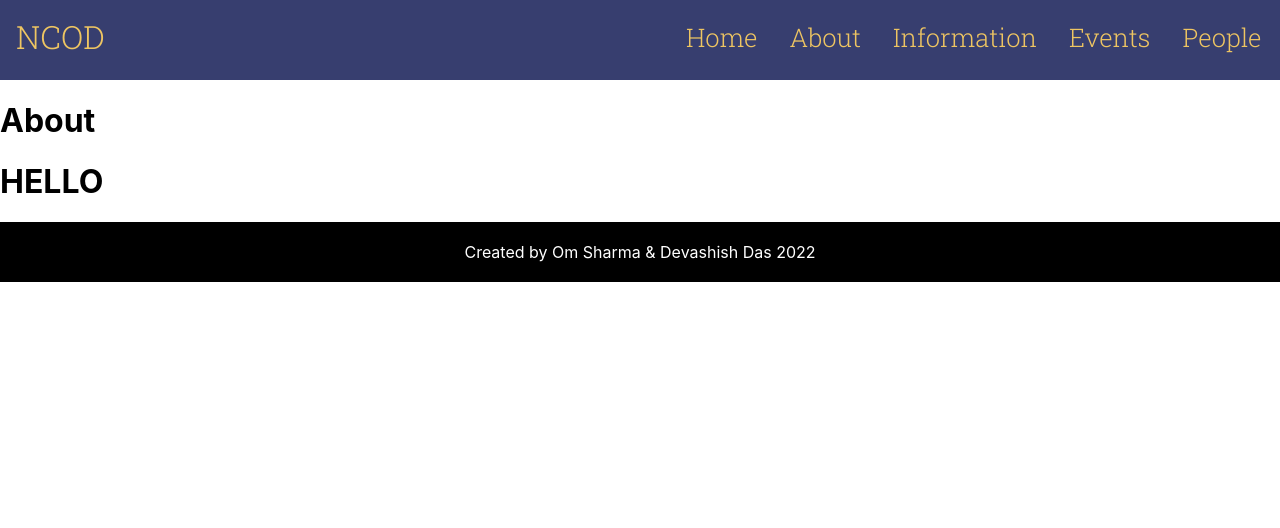
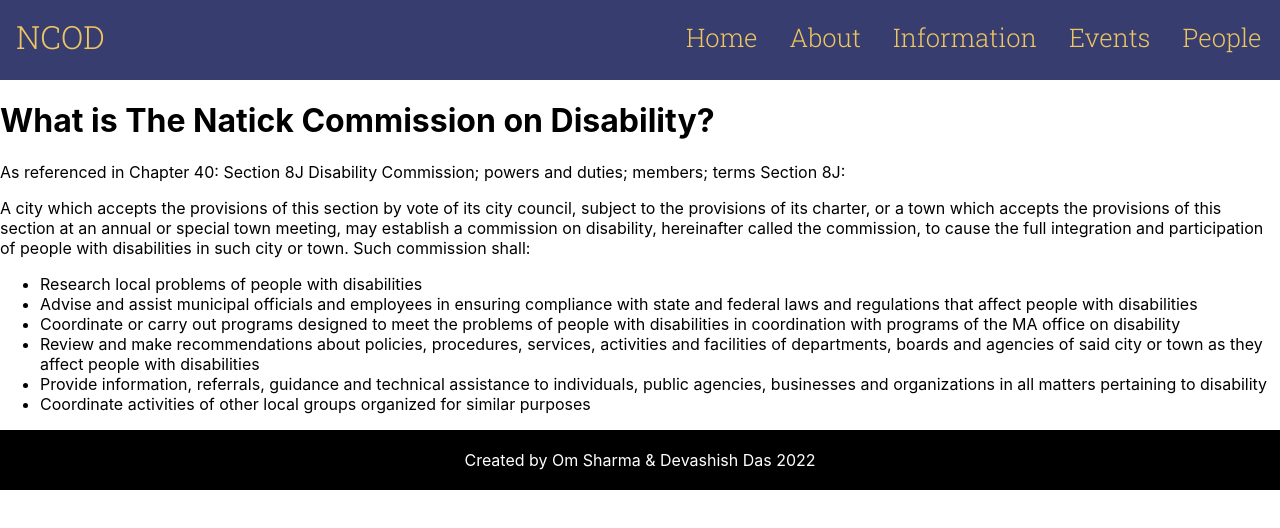
Before and after one commit to Aapuji/Natick-Disabilities-Website, a Next.js app: page /about in a window 1280 px wide. Shown: the top 528 px of the page. Built offline with nearby package versions, Linux system fonts and the light colour scheme.

Commit message:
Added Citation

```diff
--- a/pages/about.js
+++ b/pages/about.js
@@ -1,12 +1,34 @@
 import Head from 'next/head';
 import Layout from '../components/Layout';
-import styles from '../styles/main.module.css'
+import aboutStyles from '../styles/About.module.css';
 
 export default function About() {
   return <>
     <Layout title="Natick Commission on Disability">
-      <h1>About</h1>
-      <h1>HELLO</h1>
+      <h1 className = {aboutStyles.miniAboutHeading}>What is The Natick Commission on Disability?</h1>
+      <p  className = {aboutStyles.miniAbout}>As referenced in Chapter 40: Section 8J Disability Commission; powers and duties; members; terms Section 8J:</p>
+      <p>A city which accepts the provisions of this section by vote of its city council, subject to the provisions of its charter, or a town which accepts the provisions of this section at an annual or special town meeting, may establish a commission on disability, hereinafter called the commission, to cause the full integration and participation of people with disabilities in such city or town. Such commission shall: </p>
+      <ul>
+        <li>
+        Research local problems of people with disabilities
+        </li>
+        <li>
+        Advise and assist municipal officials and employees in ensuring compliance with state and federal laws and regulations that affect people with disabilities
+        </li>
+        <li>
+        Coordinate or carry out programs designed to meet the problems of people with disabilities in coordination with programs of the MA office on disability
+        </li>
+        <li>
+        Review and make recommendations about policies, procedures, services, activities and facilities of departments, boards and agencies of said city or town as they affect people with disabilities
+        </li>
+        <li>
+        Provide information, referrals, guidance and technical assistance to individuals, public agencies, businesses and organizations in all matters pertaining to disability
+        </li>
+        <li>
+        Coordinate activities of other local groups organized for similar purposes
+        </li>
+      </ul>
+
     </Layout>
   </>;
 }
--- /dev/null
+++ b/styles/About.module.css
@@ -0,0 +1,11 @@
+
+
+
+/* WHAT IS NCOD? */
+.miniAboutHeading{
+
+}
+
+.miniAbout{
+
+}
--- a/styles/globals.css
+++ b/styles/globals.css
@@ -1,3 +1,6 @@
+@import url('https://fonts.googleapis.com/css2?family=Roboto+Slab:wght@300&display=swap');
+@import url('https://fonts.googleapis.com/css2?family=Hanken+Grotesk&display=swap');
+
 html,
 body {
   padding: 0;
--- a/styles/main.module.css
+++ b/styles/main.module.css
@@ -1,6 +1,3 @@
-@import url('https://fonts.googleapis.com/css2?family=Roboto+Slab:wght@300&display=swap');
-@import url('https://fonts.googleapis.com/css2?family=Hanken+Grotesk&display=swap');
-
 /* NAV */
 
 .wholeNav {
```
